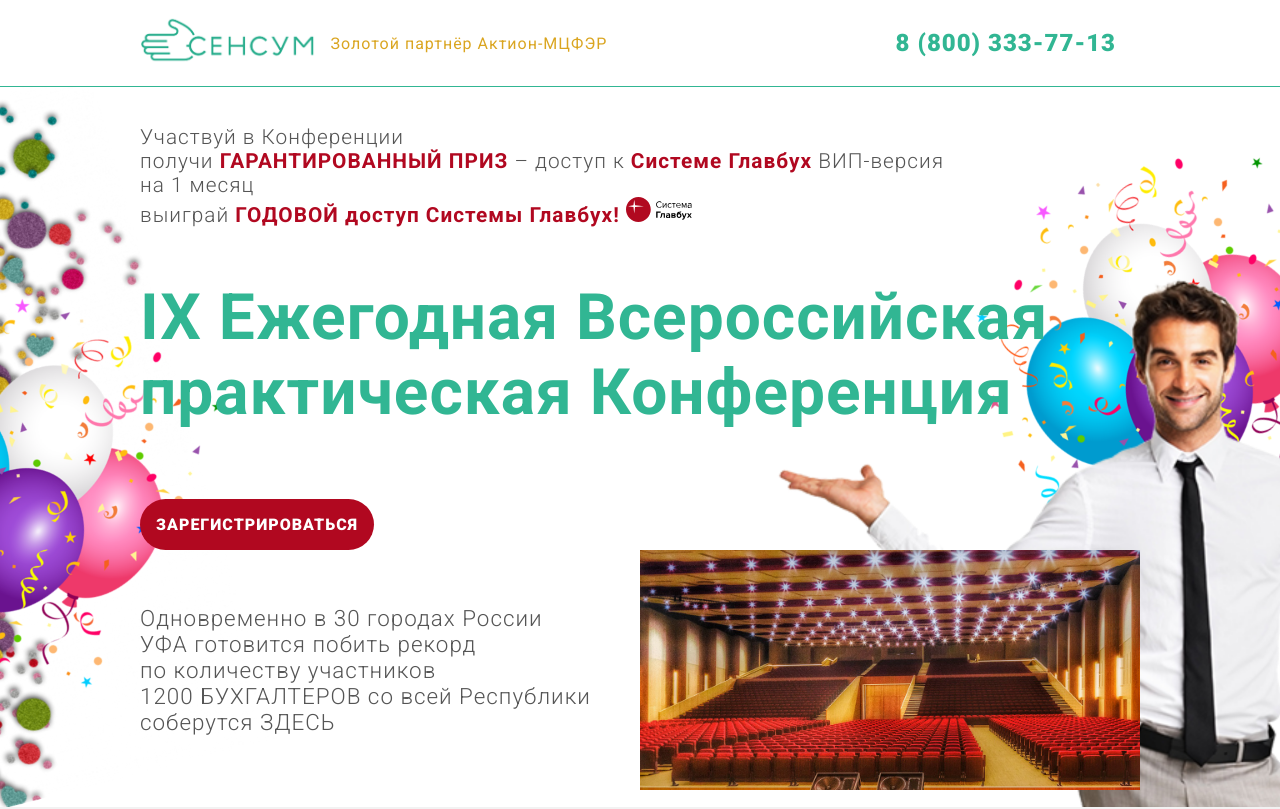
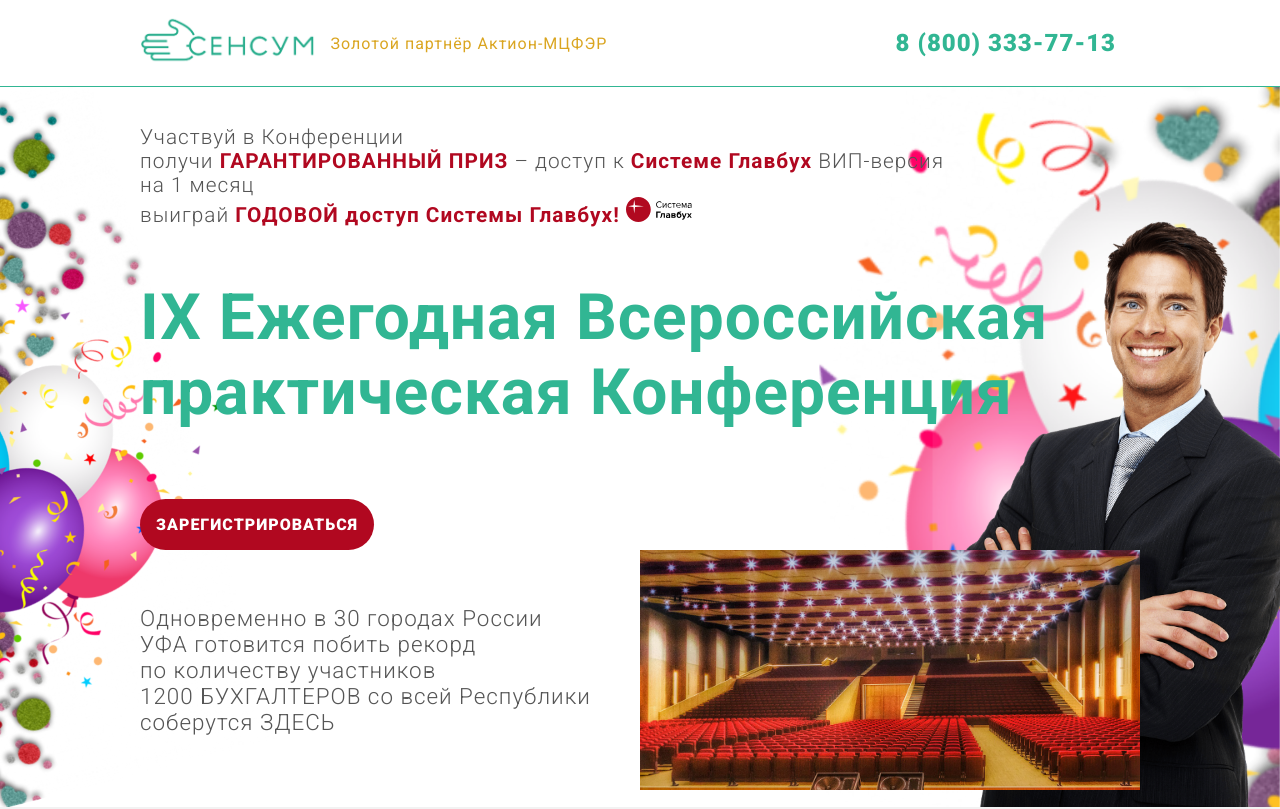
Before and after one commit to sensum-rb/sensum-rb.github.io, a website: page promo/index.html in a window 1280 px wide. Shown: the top 809 px of the page. Drawn offline with Linux system fonts and the light colour scheme.

Commit message:
Fix Video BST

```diff
--- a/promo/scss/_hero.scss
+++ b/promo/scss/_hero.scss
@@ -3,7 +3,7 @@
   width: 100%;
   min-height: 90vh;
   height: 100%;
-  background-image: url(./img/fon3.png);
+  background-image: url(./img/fon5.png);
   background-repeat: no-repeat;
   background-position: center;
   background-size: cover;
```
Also changed, not shown: promo/img/fon5.png (added), promo/styles.css.
